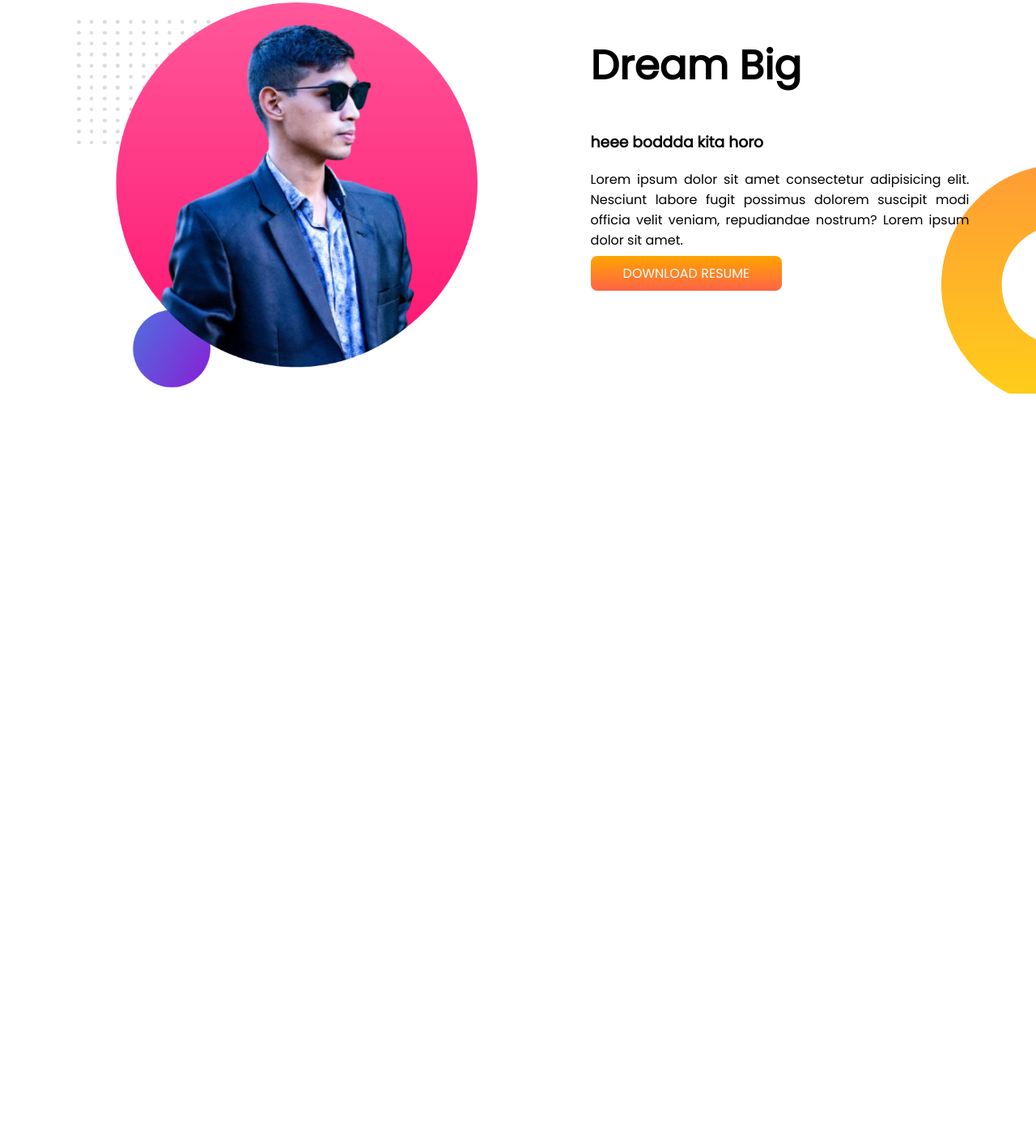
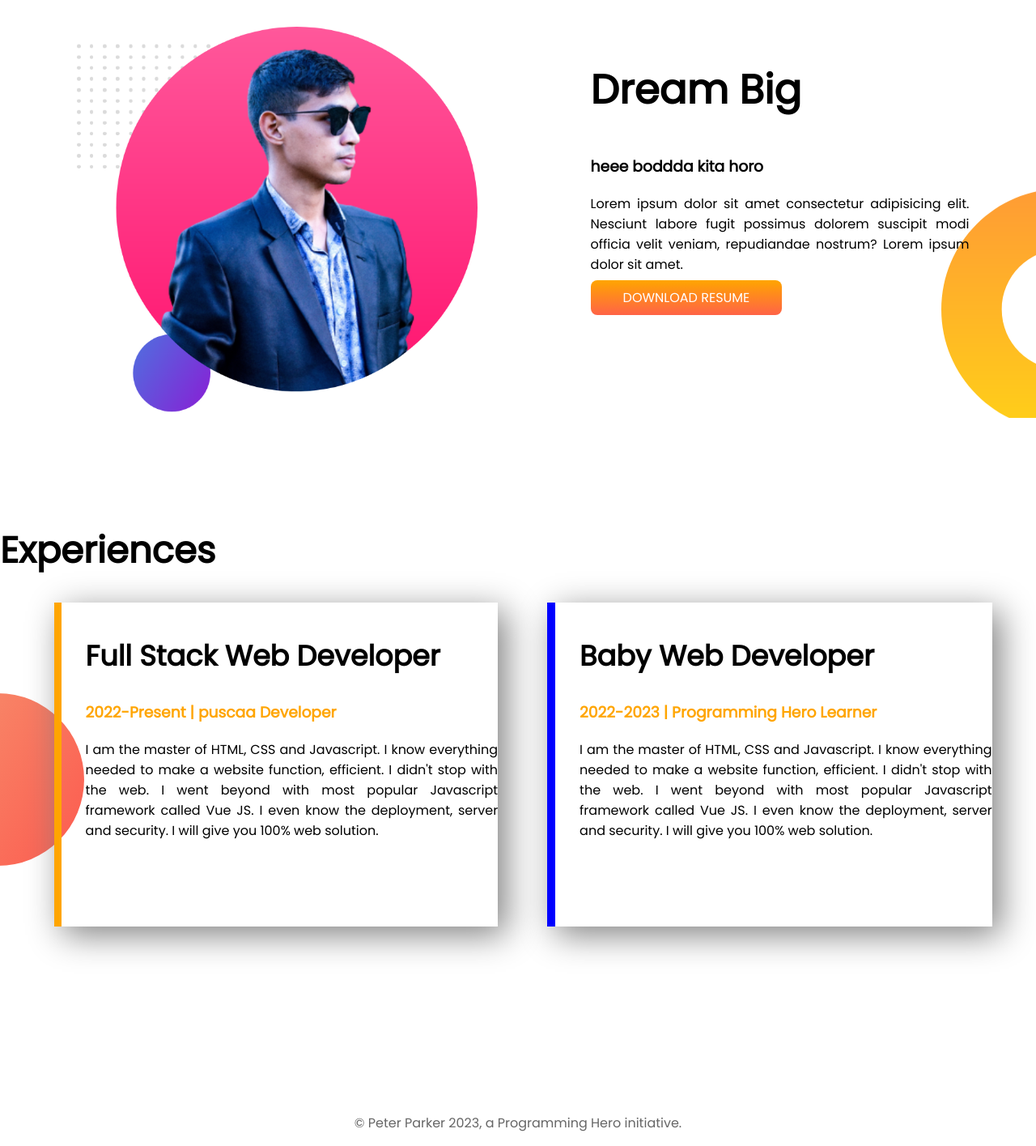
Before and after one commit to MohammadSazzatulislam/devoloper-portfolio, a plain HTML site: page index.html in a window 1280 px wide. Shown: the part 596-2011 px from the top of the page at 81% size. Before the commit the page ends 1082 px from the top, so only its background shows below. Drawn offline with Linux system fonts and the light colour scheme.

Commit message:
last section add

```diff
--- a/index.html
+++ b/index.html
@@ -41,15 +41,26 @@
                 </div>
        </section>
 
+       <section class="last-section">
+                    <span>Experiences</span>
+                <div class="box-contaner">
+                    <div id="full-stak" class="box-1">
+                        <h2>Full Stack Web Developer</h2>
+                        <h3>2022-Present | puscaa Developer</h3>
+                        <p>I am the master of HTML, CSS and Javascript. I know everything needed to make a website function, efficient. I didn't stop with the web. I went beyond with most popular Javascript framework called Vue JS. I even know the deployment, server and security. I will give you 100% web solution.</p>
+                    </div>
 
-
-
-
-
-
-
-
+                    <div id="baby-stak"  class="box-1">
+                        <h2>Baby Web Developer</h2>
+                        <h3>2022-2023 | Programming Hero Learner</h3>
+                        <p>I am the master of HTML, CSS and Javascript. I know everything needed to make a website function, efficient. I didn't stop with the web. I went beyond with most popular Javascript framework called Vue JS. I even know the deployment, server and security. I will give you 100% web solution.</p>
+                    </div>
+                </div>
+       </section>
 
 
 </body>
+<footer>
+    <p>© Peter Parker 2023, a Programming Hero initiative.</p>
+</footer>
 </html>
--- a/style.css
+++ b/style.css
@@ -9,6 +9,7 @@ body{
     background-repeat: no-repeat;
 
 }
+
 h1{
   font-size: 50px;
 }
@@ -46,12 +47,71 @@ h1{
     display: flex;
     background-image:url(images/dream-bg.png);
     background-repeat: no-repeat;
-    margin-top: 100px;
+    margin-top: 130px;
     background-position:right;
     background-position-y: 200px;
 }
 
 .dream{
     padding-right: 15%;
+
+}
+
+
+
+.last-section{
+    background-image: url(images/exp-bg.png);
+    background-repeat: no-repeat;
+    background-position-y: 210px;
+    margin-top: 130px;
+
+}
+.last-section span{
+    text-align: left;
+    font-weight: 700;
+    font-size: 45px;
+}
+
+
+.box-contaner{
+    display: flex;
+    padding: 30px 30px;
+
+
+}
+.box-1{
+    width: 45%;
+    margin-left: 3%;
+    margin-right: 2%;
+    box-shadow: 10px 10px 40px gray;
+    padding-top: 10px;
+    padding-left: 30px;
+    padding-bottom: 90px;
+
+
+}
+
+.box-1 h2{
+    font-size: 35px;
+}
+
+.box-1 h3{
+    color: orange;
+}
+.box-1 p{
     text-align: justify;
 }
+
+footer{
+    margin-top: 200px;
+    text-align: center;
+    font-size: 16px;
+    color: #666;
+}
+
+#full-stak{
+    border-left: 9px solid orange;
+}
+#baby-stak{
+    border-left: 10px solid blue;
+}
```
